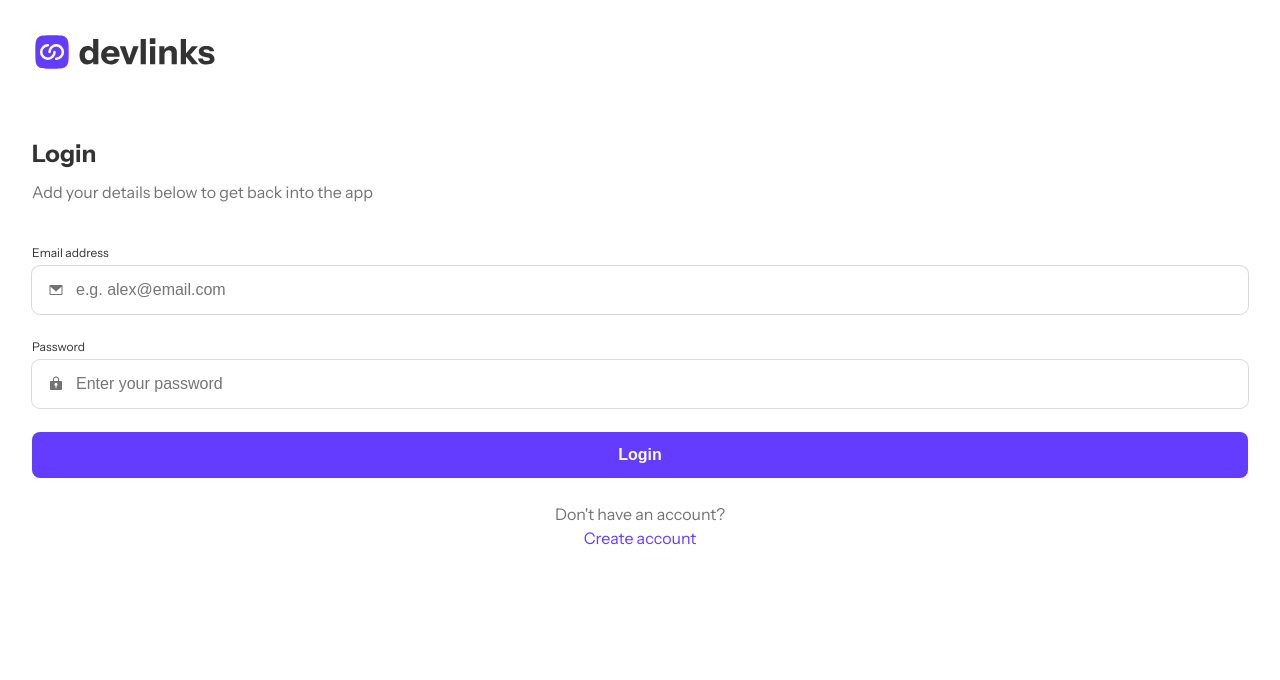
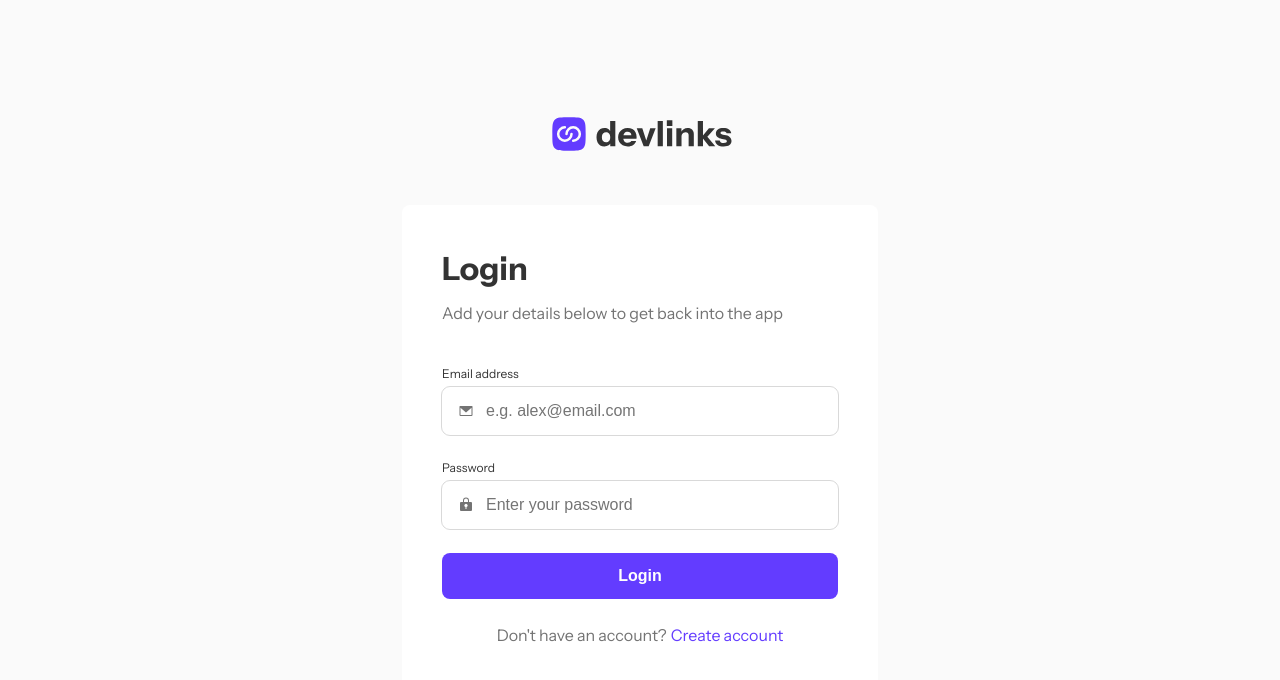
Before and after one commit to d-sisovic/Link-sharing, a React (Vite) app: page /login in a window 1280 px wide. Shown: the top 680 px of the page. Built offline with nearby package versions, Linux system fonts and the light colour scheme.

Commit message:
Add responsive design to login/register

```diff
--- a/src/App.tsx
+++ b/src/App.tsx
@@ -3,7 +3,7 @@ import './App.scss'
 const App = () => {
   return (
     <>
-    222
+
     </>
   )
 }
--- a/src/components/login/Login.module.scss
+++ b/src/components/login/Login.module.scss
@@ -1,4 +1,5 @@
 @use "../../styles/vars";
+@use "../../styles/breakpoint";
 
 .navigate {
     text-align: center;
@@ -14,7 +15,15 @@
 }
 
 .container {
-    gap: 24px;
+    gap: 2.4rem;
     display: flex;
     flex-direction: column;
 }
+
+@include breakpoint.mq(tablet) {
+    .navigate {
+        gap: 0.4rem;
+        display: inline-flex;
+        justify-content: center;
+    }
+}
--- a/src/components/login/LoginWrapper.module.scss
+++ b/src/components/login/LoginWrapper.module.scss
@@ -1,3 +1,34 @@
-.logo {
-    margin-bottom: 6.4rem;
+@use '../../styles/vars';
+@use '../../styles/breakpoint';
+
+.container {
+    padding: 3.2rem;
+
+    .logo {
+        margin-bottom: 6.4rem;
+    }
 }
+
+@include breakpoint.mq(tablet) {
+    .container {
+        display: flex;
+        min-height: 100vh;
+        align-items: center;
+        padding-left: 14.6rem;
+        padding-right: 14.6rem;
+        flex-direction: column;
+        justify-content: center;
+
+        .logo {
+            margin: 0 auto 5.1rem auto;
+        }
+
+        &__children {
+            padding: 4rem;
+            margin: 0 auto;
+            width: 47.6rem;
+            border-radius: 0.8rem;
+            background: vars.$white;
+        }
+    }
+}
--- a/src/components/login/LoginWrapper.tsx
+++ b/src/components/login/LoginWrapper.tsx
@@ -4,11 +4,13 @@ import logo from "../../assets/images/logo-devlinks-large.svg";
 
 const LoginWrapper = ({ children }: IBaseProp) => {
   return (
-    <>
+    <div className={styles['container']}>
       <img src={logo} alt="logo" className={styles['logo']} />
 
-      {children}
-    </>
+      <div className={styles['container__children']}>
+        {children}
+      </div>
+    </div>
   );
 }
 
--- a/src/components/register/Register.tsx
+++ b/src/components/register/Register.tsx
@@ -36,9 +36,9 @@ const Register = () => {
                     <img src={passwordSvg} alt="password" />
                 </Input>
 
+                <p className={styles['info']}>Password must contain at least 8 characters</p>
+
                 <Button label="Create new account" disabled={false} clickHandler={onRegister} />
-
-                <p className={styles['info']}>Password must contain at least 8 characters</p>
 
                 <div className={styles['navigate']} onClick={onLoginNavigate}>
                     <p>Already have an account?</p>
--- a/src/index.scss
+++ b/src/index.scss
@@ -5,6 +5,11 @@
 @use './styles/breakpoint';
 
 #root {
-    padding: 3.2rem;
     min-height: 100vh;
 }
+
+@include breakpoint.mq(tablet) {
+    body {
+        background: vars.$dirty-white;
+    }
+}
--- a/src/styles/_breakpoint.scss
+++ b/src/styles/_breakpoint.scss
@@ -1,7 +1,9 @@
+@use "sass:map";
+
 $breakpoints: (
-    mobile: calc(375 / 16)em,
-    tablet: calc(768 / 16)em,
-    desktop: calc(1440 / 16)em
+    mobile: 23.4375em,
+    tablet: 48em,
+    desktop: 90em
 );
 
 @mixin mq($key) {
--- a/src/styles/_global.scss
+++ b/src/styles/_global.scss
@@ -1,4 +1,5 @@
-@use "./vars" as vars;
+@use "./vars";
+@use "./breakpoint";
 
 .title {
     font-size: 2.4rem;
@@ -13,3 +14,9 @@
     margin-bottom: 4rem;
     color: vars.$dark-grey;
 }
+
+@include breakpoint.mq(tablet) {
+    .title {
+        font-size: 3.2rem;
+    }
+}
--- a/src/ui/components/input/Input.module.scss
+++ b/src/ui/components/input/Input.module.scss
@@ -13,7 +13,7 @@
 
         &__icon {
             top: 50%;
-            left: 16px;
+            left: 1.6rem;
             width: 1.6rem;
             height: 1.6rem;
             position: absolute;
@@ -23,7 +23,7 @@
         &__error {
             top: 50%;
             z-index: 1;
-            right: 16px;
+            right: 1.6rem;
             color: vars.$red;
             font-size: 1.2rem;
             position: absolute;
```
